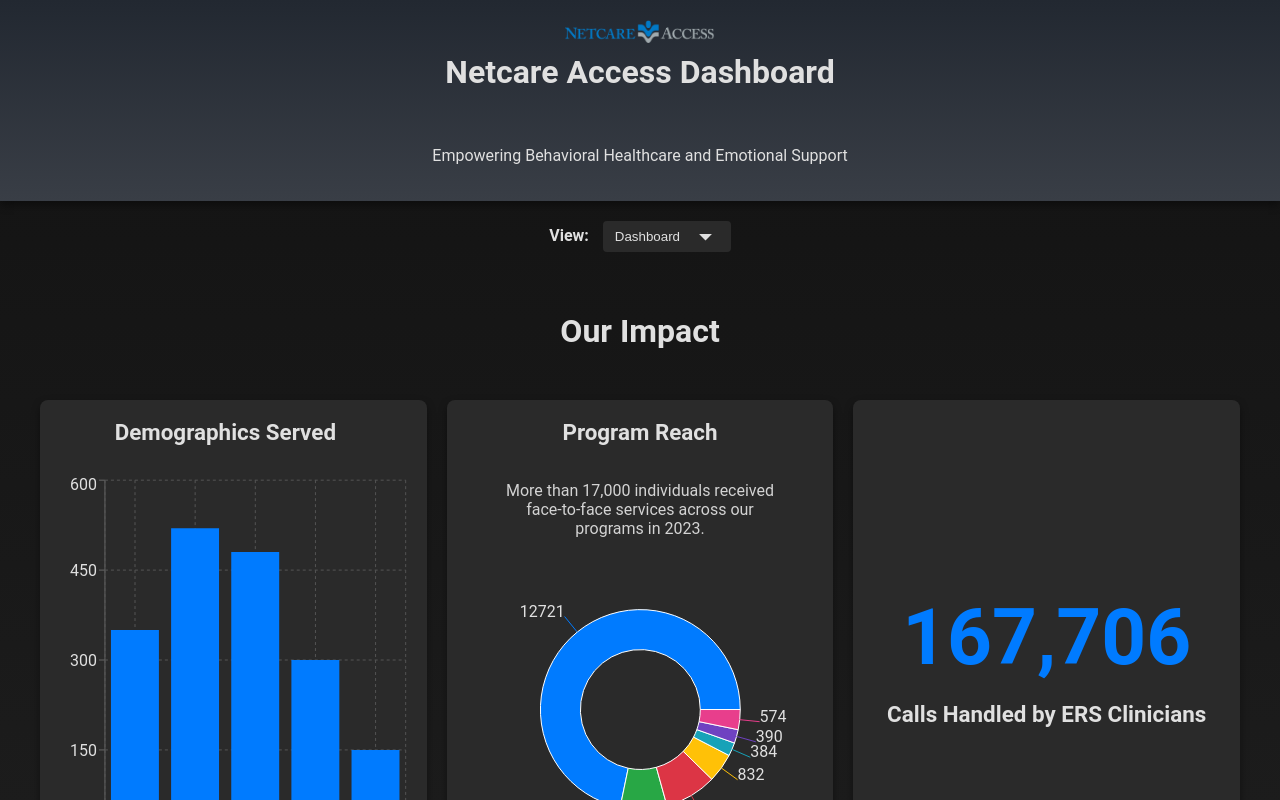
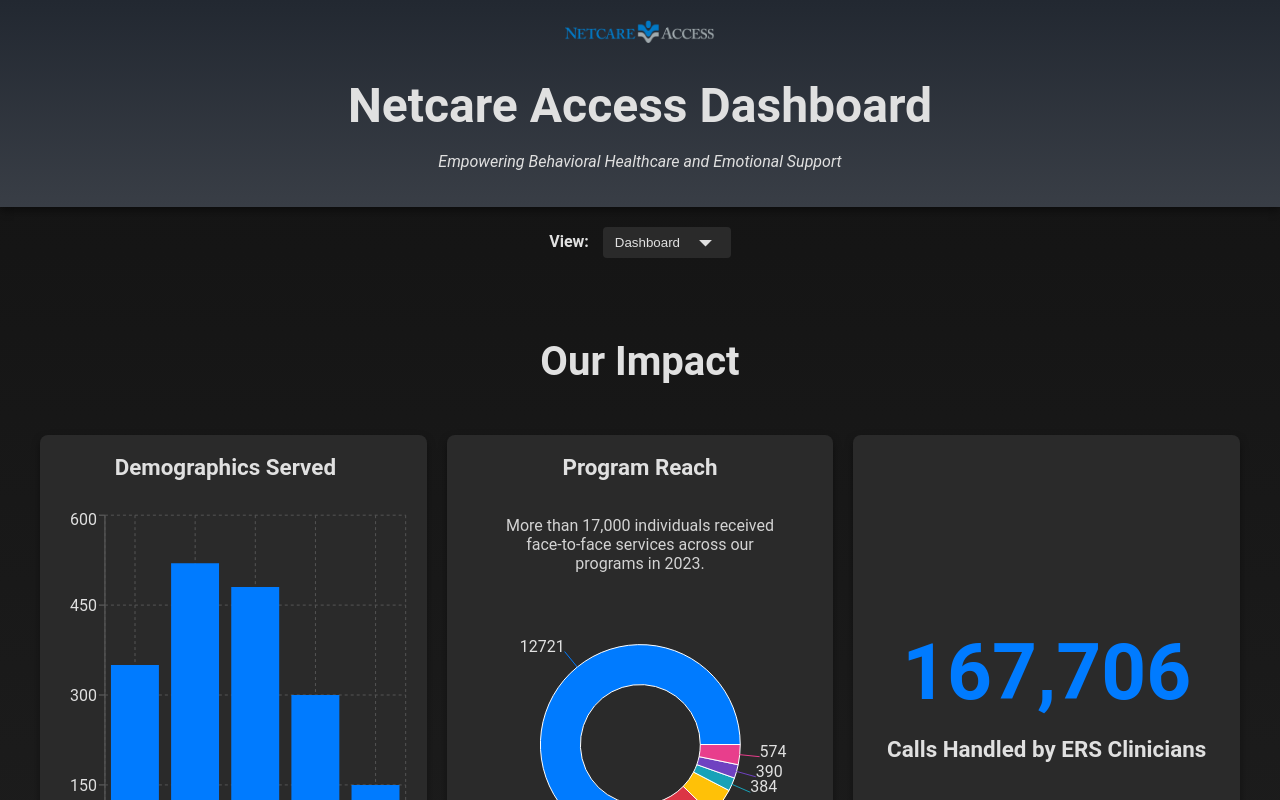
Before and after one commit to cfgcolumbus24/Team-14, a React (Create React App) app in the folder client/: page / in a window 1280 px wide. Shown: the top 800 px of the page. Built offline with nearby package versions, Linux system fonts and the light colour scheme.

Commit message:
Adjusted spacings and font sizes

```diff
--- a/client/src/App.css
+++ b/client/src/App.css
@@ -32,12 +32,17 @@
 h1 {
   font-size: 2rem;
   font-weight: bold;
+  padding-top: 0.5em;
+  padding-bottom: 0;
+  margin-bottom: 0;
 }
 
 .header-subtitle {
   font-size: 1rem;
   color: #e0e0e0;
-  margin-top: 5px;
+  margin-top: -2em;
+  padding-top: 0;
+  font-style: italic;
 }
 
 .app-main {
--- a/client/src/styles/Dashboard.css
+++ b/client/src/styles/Dashboard.css
@@ -1,3 +1,7 @@
+h1 {
+  font-size: 3rem;
+}
+
 .dashboard-container {
   padding: 20px;
   max-width: 1200px;
@@ -10,6 +14,7 @@
   margin-bottom: 50px;
   font-weight: bold;
   color: #e0e0e0;
+  font-size: 2.5rem;
 }
 
 .dashboard-grid {
```
